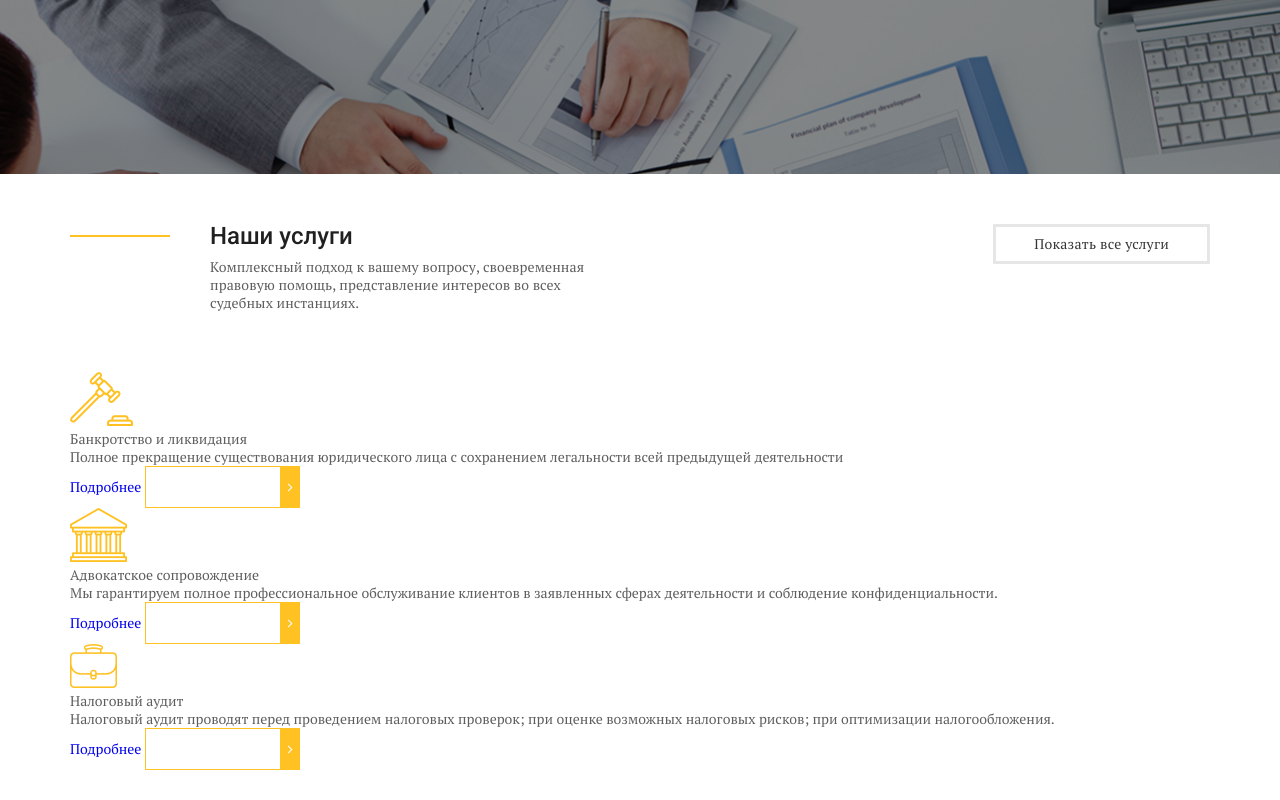
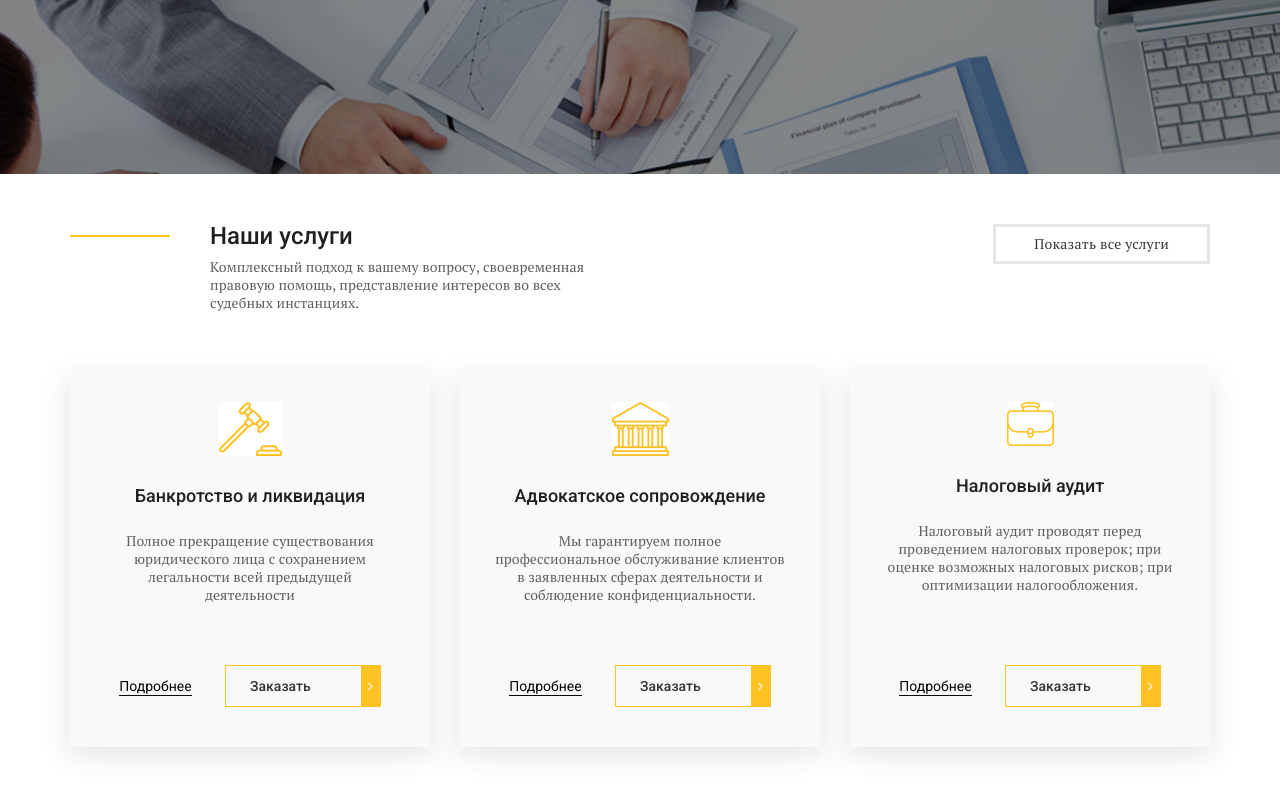
Before and after one commit to yurich30/Agency, a plain HTML site: page index.html in a window 1280 px wide. Shown: the part 466-1266 px from the top of the page. After the commit the page ends 1243 px from the top, so only its background shows below. Drawn offline with nearby package versions, Linux system fonts and the light colour scheme; files whose address does not match are found by name.

Commit message:
add services section

```diff
--- a/css/style.css
+++ b/css/style.css
@@ -234,3 +234,43 @@ letter-spacing: 0.1px;
     padding: 5px 38px;
     border: 3px solid #e6e6e6;
 }
+.services__items{
+    display: flex;
+    justify-content: space-between;
+}
+.services__item{
+    max-width: 360px;
+    text-align: center;
+    padding: 30px 0px 80px;
+    position: relative;
+    min-height: 375px;
+    background-color: #f9f9f9;
+    box-shadow: 0px 7px 24.3px 2.7px rgba(91, 89, 89, 0.14);
+}
+.services__item-title{
+    color: #212020;
+    font-size: 18px;
+    line-height: 24px;
+    font-weight: 500;
+    font-family: 'Roboto', sans-serif;
+    padding: 24px 0;
+}
+.services__item-text {
+    letter-spacing: 0.1px;
+    padding: 0px 35px;
+}
+.services__item-btn{
+    position: absolute;
+    bottom: 40px;
+    left:0;
+    right: 0;
+}
+.services__item-btn .default__btn{
+    color:#373636;
+}
+.services__item-link{
+    font-family: 'Roboto', sans-serif;
+    color: #050505;
+    border-bottom: 1px solid #050505;
+    margin-right: 30px;
+}
--- a/index.html
+++ b/index.html
@@ -95,7 +95,6 @@
                             <a data-fancybox data-src="#modal" href="javascript:;" class="default__btn">Заказать</a>
                         </div>
                     </div>
-                <div class="services__items">
                     <div class="services__item">
                         <img src="images/services-2.png" alt="">
                         <div class="services__item-title">Адвокатское сопровождение</div>
@@ -105,7 +104,6 @@
                             <a data-fancybox data-src="#modal" href="javascript:;" class="default__btn">Заказать</a>
                         </div>
                     </div>
-                <div class="services__items">
                     <div class="services__item">
                         <img src="images/services-3.png" alt="">
                         <div class="services__item-title">Налоговый аудит</div>
@@ -116,7 +114,6 @@
                         </div>
                     </div>
                 </div>
-            </div>
         </section>
     </main>
 
```
